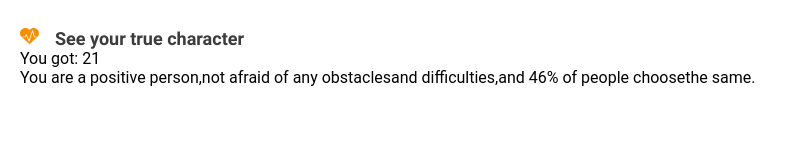
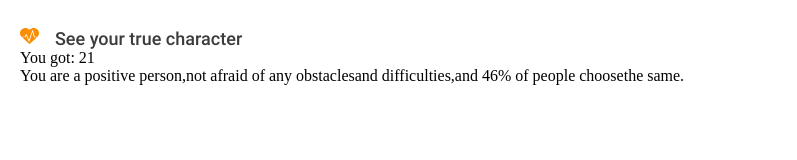
Before and after one commit to allendong0310/game, a website: page character.html in a window 1280 px wide. Shown: the whole page, without its empty margins (0-797 px from the left). Drawn offline with Linux system fonts and the light colour scheme.

Commit message:
Update main.css

```diff
--- a/css/main.css
+++ b/css/main.css
@@ -24,7 +24,7 @@
 
 body {
 	margin: 26px 20px 48px;
-	font-family:'Roboto',Roboto Lt;
+
 }
 
 header title{
@@ -32,7 +32,7 @@ header title{
 }
 header span {
 	margin-left: 12px;
-	font-family: Roboto-Bold;
+	font-family: Roboto-Medium;
 	font-size: 18px;
 	color: #3C3C3C;
 }
```
